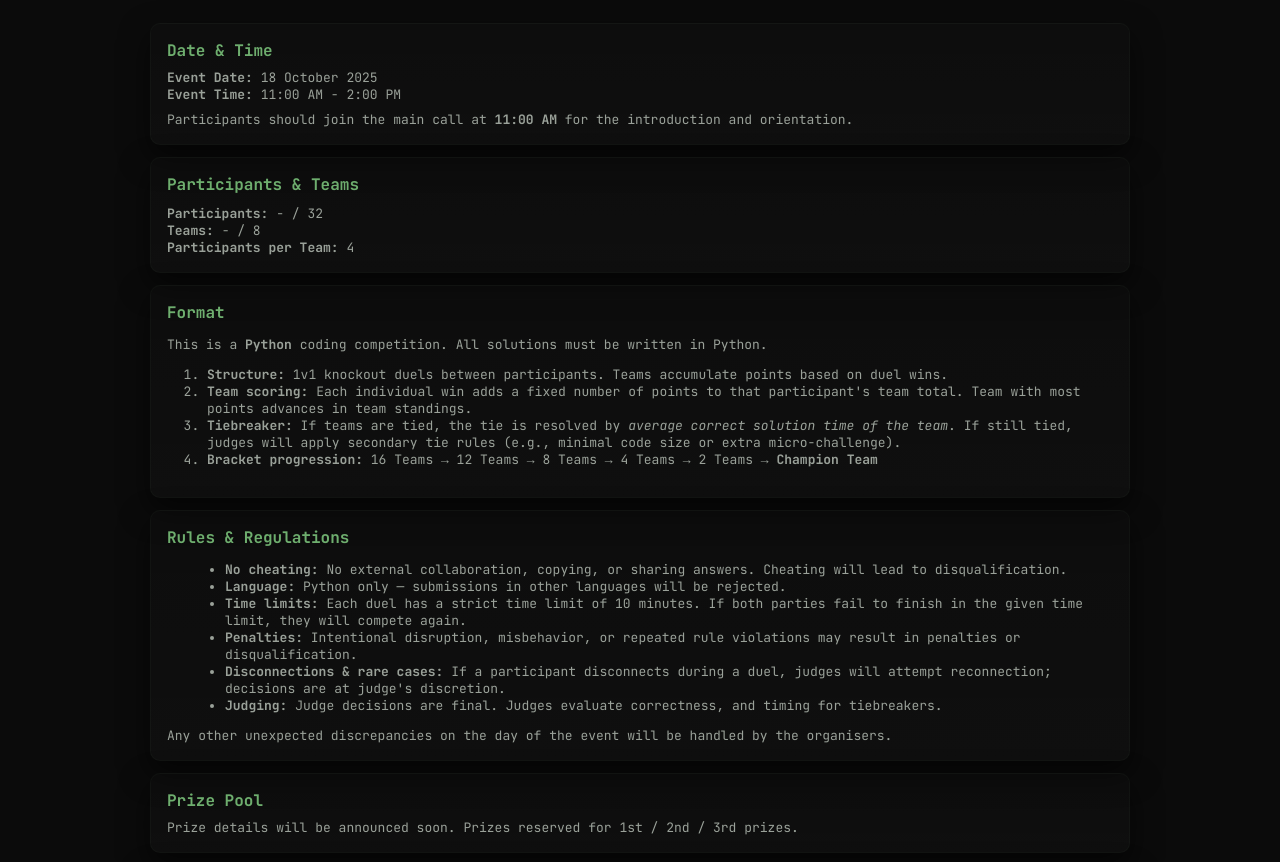
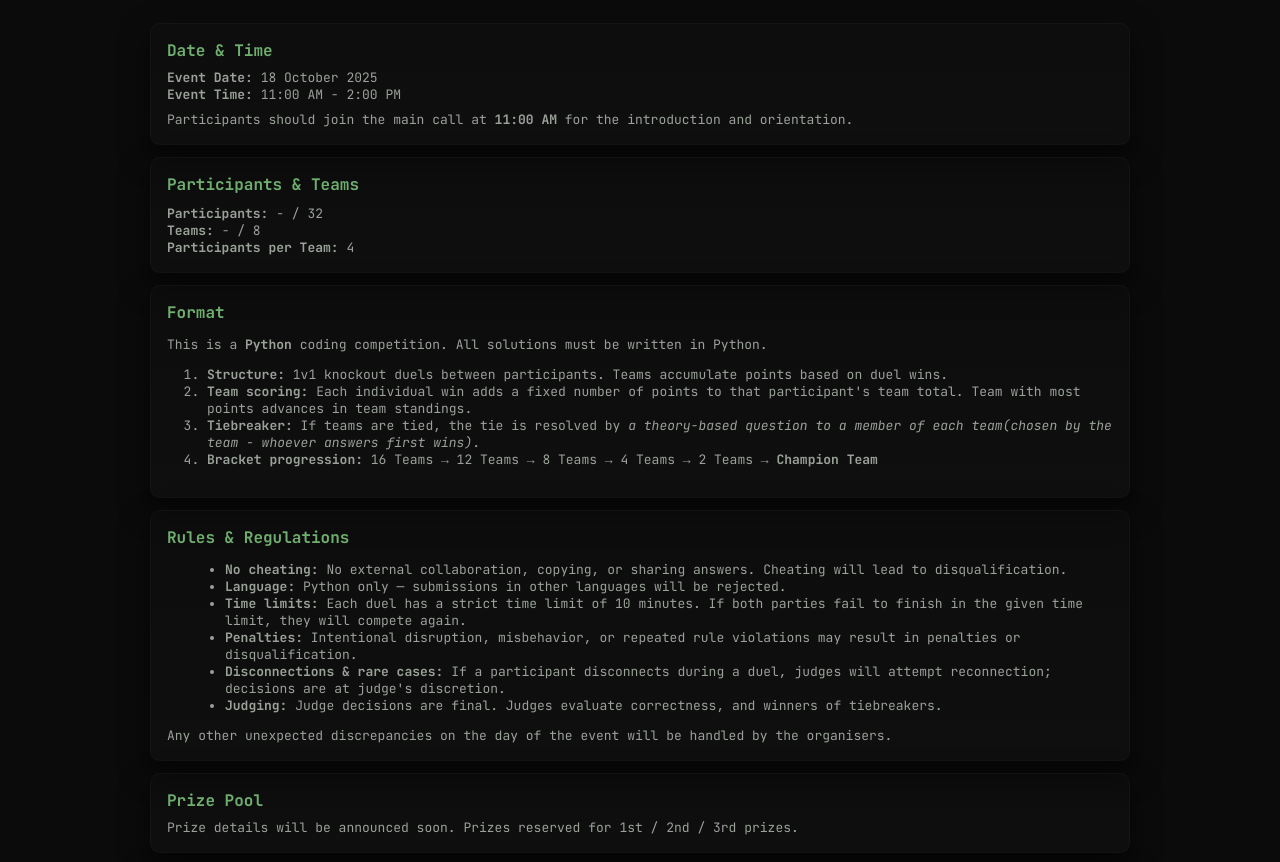
Before and after one commit to code-clash-comp/code-clash, a plain HTML site: page rules.html in a window 1280 px wide. Shown: the part 175-1037 px from the top of the page. Drawn offline with Linux system fonts and the light colour scheme.

Commit message:
updated rules

```diff
--- a/rules.html
+++ b/rules.html
@@ -81,7 +81,7 @@
           <ol class="format-list" aria-label="Competition format">
             <li class="format-item"><strong>Structure:</strong> 1v1 knockout duels between participants. Teams accumulate points based on duel wins.</li>
             <li class="format-item"><strong>Team scoring:</strong> Each individual win adds a fixed number of points to that participant's team total. Team with most points advances in team standings.</li>
-            <li class="format-item"><strong>Tiebreaker:</strong> If teams are tied, the tie is resolved by <em>average correct solution time of the team</em>. If still tied, judges will apply secondary tie rules (e.g., minimal code size or extra micro-challenge).</li>
+            <li class="format-item"><strong>Tiebreaker:</strong> If teams are tied, the tie is resolved by <em>a theory-based question to a member of each team(chosen by the team - whoever answers first wins)</em>.</li>
             <li class="format-item"><strong>Bracket progression:</strong> 16 Teams → 12 Teams → 8 Teams → 4 Teams → 2 Teams → <strong>Champion Team</strong></li>
           </ol>
         </div>
@@ -97,7 +97,7 @@
             <li><strong>Time limits:</strong> Each duel has a strict time limit of 10 minutes. If both parties fail to finish in the given time limit, they will compete again.</li>
             <li><strong>Penalties:</strong> Intentional disruption, misbehavior, or repeated rule violations may result in penalties or disqualification.</li>
             <li><strong>Disconnections & rare cases:</strong> If a participant disconnects during a duel, judges will attempt reconnection; decisions are at judge's discretion.</li>
-            <li><strong>Judging:</strong> Judge decisions are final. Judges evaluate correctness, and timing for tiebreakers.</li>
+            <li><strong>Judging:</strong> Judge decisions are final. Judges evaluate correctness, and winners of tiebreakers.</li>
           </ul>
           <div class="panel-note small muted" style="margin-top:10px;">
             <span class="placeholder">Any other unexpected discrepancies on the day of the event will be handled by the organisers.</span>
```
